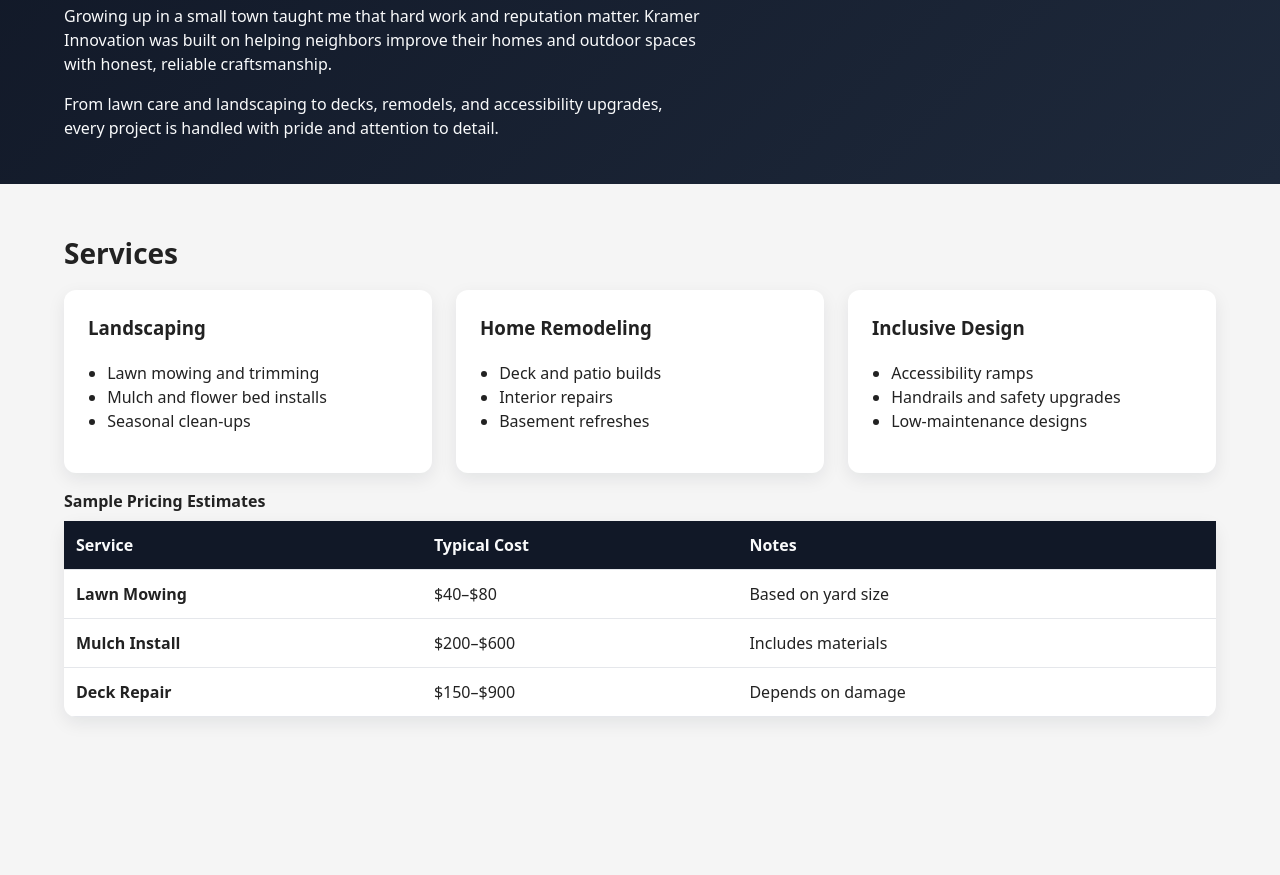
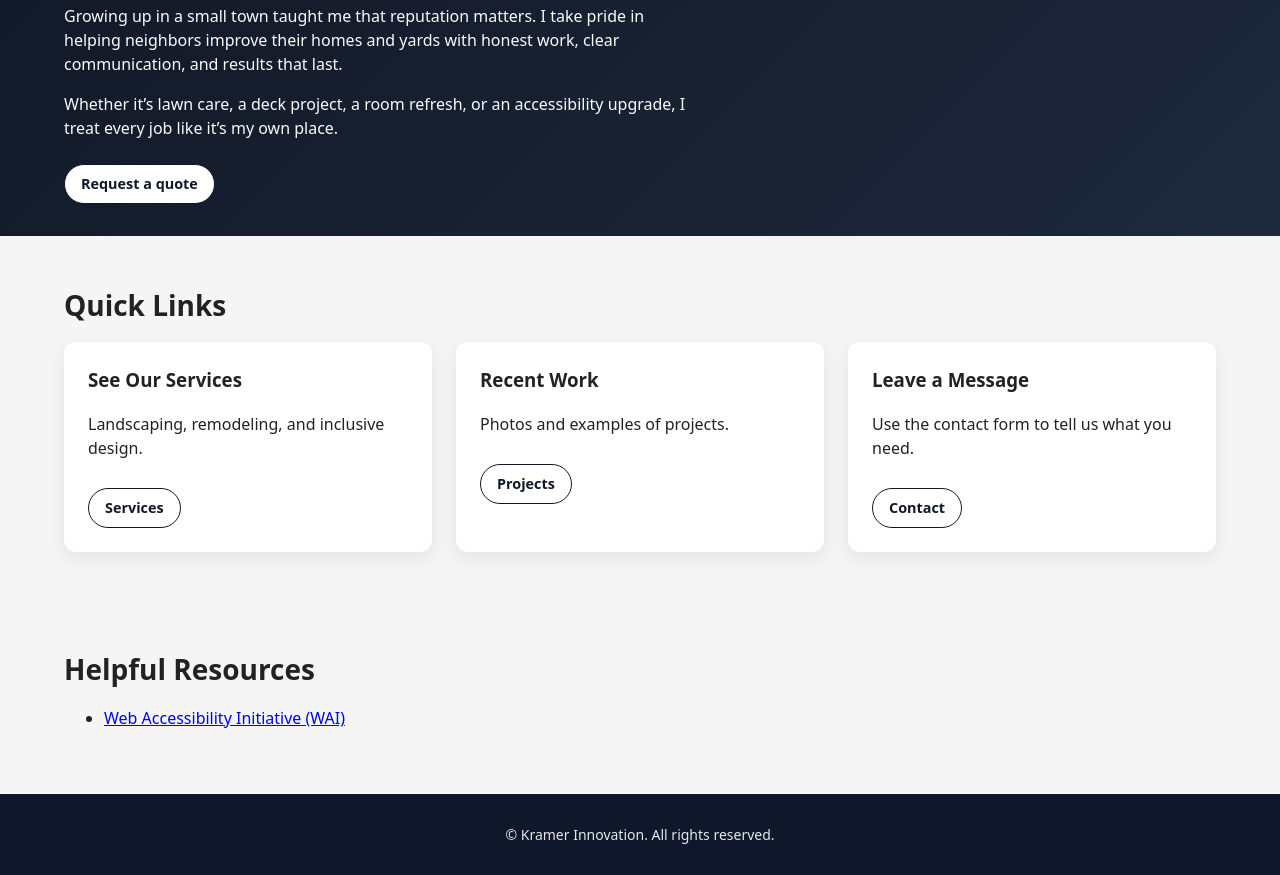
Before and after one commit to brian12211995/SDEV-153, a plain HTML site: page index.html in a window 1280 px wide. Shown: the part 248-1123 px from the top of the page. Drawn offline with Linux system fonts and the light colour scheme.

Commit message:
Update index.html

```diff
--- a/index.html
+++ b/index.html
@@ -3,20 +3,15 @@
 <head>
   <meta charset="UTF-8">
   <meta name="viewport" content="width=device-width, initial-scale=1">
-  <title>Kramer Innovation | Landscaping & Home Improvement</title>
-
-  <!-- SEO -->
-  <meta name="description" content="Kramer Innovation provides local landscaping, home remodeling, and accessibility upgrades. Building dreams one project at a time.">
-
-  <!-- External CSS -->
+  <title>Kramer Innovation | Home</title>
+  <meta name="description" content="Kramer Innovation provides local landscaping, home remodeling, and inclusive design upgrades. Building dreams one project at a time.">
   <link rel="stylesheet" href="styles.css">
+  <script src="script.js" defer></script>
 </head>
 
 <body>
-  <!-- Skip link for accessibility -->
   <a class="skip-link" href="#main-content">Skip to main content</a>
 
-  <!-- HEADER -->
   <header class="site-header">
     <div class="logo">
       <span class="logo-main">KRAMER</span>
@@ -25,97 +20,67 @@
 
     <nav class="site-nav" aria-label="Main navigation">
       <ul>
-        <li><a href="#main-content" aria-current="page">Home</a></li>
-        <li><a href="#services">Services</a></li>
-        <li><a href="#projects">Our Projects</a></li>
-        <li><a href="#testimonials">Testimonials</a></li>
-        <li><a href="#contact">Contact</a></li>
+        <li><a href="index.html" aria-current="page">Home</a></li>
+        <li><a href="services.html">Services</a></li>
+        <li><a href="projects.html">Our Projects</a></li>
+        <li><a href="testimonials.html">Testimonials</a></li>
+        <li><a href="contact.html">Contact</a></li>
       </ul>
     </nav>
   </header>
 
-  <!-- MAIN -->
   <main id="main-content">
-
-    <!-- HERO -->
     <section class="hero" aria-labelledby="hero-heading">
       <p class="hero-kicker">KRAMER INNOVATION</p>
-      <h1 id="hero-heading">Building dreams one project at a time</h1>
+      <h1 id="hero-heading">Building dreams one project at a time.</h1>
 
       <p>
-        Growing up in a small town taught me that hard work and reputation matter.
-        Kramer Innovation was built on helping neighbors improve their homes and
-        outdoor spaces with honest, reliable craftsmanship.
+        Growing up in a small town taught me that reputation matters. I take pride in helping
+        neighbors improve their homes and yards with honest work, clear communication, and results
+        that last.
+      </p>
+      <p>
+        Whether it’s lawn care, a deck project, a room refresh, or an accessibility upgrade,
+        I treat every job like it’s my own place.
       </p>
 
-      <p>
-        From lawn care and landscaping to decks, remodels, and accessibility upgrades,
-        every project is handled with pride and attention to detail.
-      </p>
+      <a class="btn-link" href="contact.html">Request a quote</a>
     </section>
 
-    <!-- SERVICES -->
-    <section id="services" class="section services" aria-labelledby="services-heading">
-      <h2 id="services-heading">Services</h2>
-
+    <section class="section" aria-labelledby="quick-links">
+      <h2 id="quick-links">Quick Links</h2>
       <div class="card-grid">
         <article class="card">
-          <h3>Landscaping</h3>
-          <ul>
-            <li>Lawn mowing and trimming</li>
-            <li>Mulch and flower bed installs</li>
-            <li>Seasonal clean-ups</li>
-          </ul>
+          <h3>See Our Services</h3>
+          <p>Landscaping, remodeling, and inclusive design.</p>
+          <a class="btn-link" href="services.html">Services</a>
         </article>
 
         <article class="card">
-          <h3>Home Remodeling</h3>
-          <ul>
-            <li>Deck and patio builds</li>
-            <li>Interior repairs</li>
-            <li>Basement refreshes</li>
-          </ul>
+          <h3>Recent Work</h3>
+          <p>Photos and examples of projects.</p>
+          <a class="btn-link" href="projects.html">Projects</a>
         </article>
 
         <article class="card">
-          <h3>Inclusive Design</h3>
-          <ul>
-            <li>Accessibility ramps</li>
-            <li>Handrails and safety upgrades</li>
-            <li>Low-maintenance designs</li>
-          </ul>
+          <h3>Leave a Message</h3>
+          <p>Use the contact form to tell us what you need.</p>
+          <a class="btn-link" href="contact.html">Contact</a>
         </article>
       </div>
-
-      <!-- REQUIRED TABLE -->
-      <table>
-        <caption>Sample Pricing Estimates</caption>
-        <thead>
-          <tr>
-            <th scope="col">Service</th>
-            <th scope="col">Typical Cost</th>
-            <th scope="col">Notes</th>
-          </tr>
-        </thead>
-        <tbody>
-          <tr>
-            <th scope="row">Lawn Mowing</th>
-            <td>$40–$80</td>
-            <td>Based on yard size</td>
-          </tr>
-          <tr>
-            <th scope="row">Mulch Install</th>
-            <td>$200–$600</td>
-            <td>Includes materials</td>
-          </tr>
-          <tr>
-            <th scope="row">Deck Repair</th>
-            <td>$150–$900</td>
-            <td>Depends on damage</td>
-          </tr>
-        </tbody>
-      </table>
     </section>
 
-    <!-- PROJECTS -->
-    <section id="projects" class="section projects" aria-labelledby="projects-heading">
+    <!-- External link (SEO/credibility) -->
+    <section class="section" aria-labelledby="resources">
+      <h2 id="resources">Helpful Resources</h2>
+      <ul>
+        <li><a href="https://www.w3.org/WAI/" target="_blank" rel="noopener">Web Accessibility Initiative (WAI)</a></li>
+      </ul>
+    </section>
+  </main>
+
+  <footer class="site-footer">
+    <p>&copy; <span id="year"></span> Kramer Innovation. All rights reserved.</p>
+  </footer>
+</body>
+</html>
```
